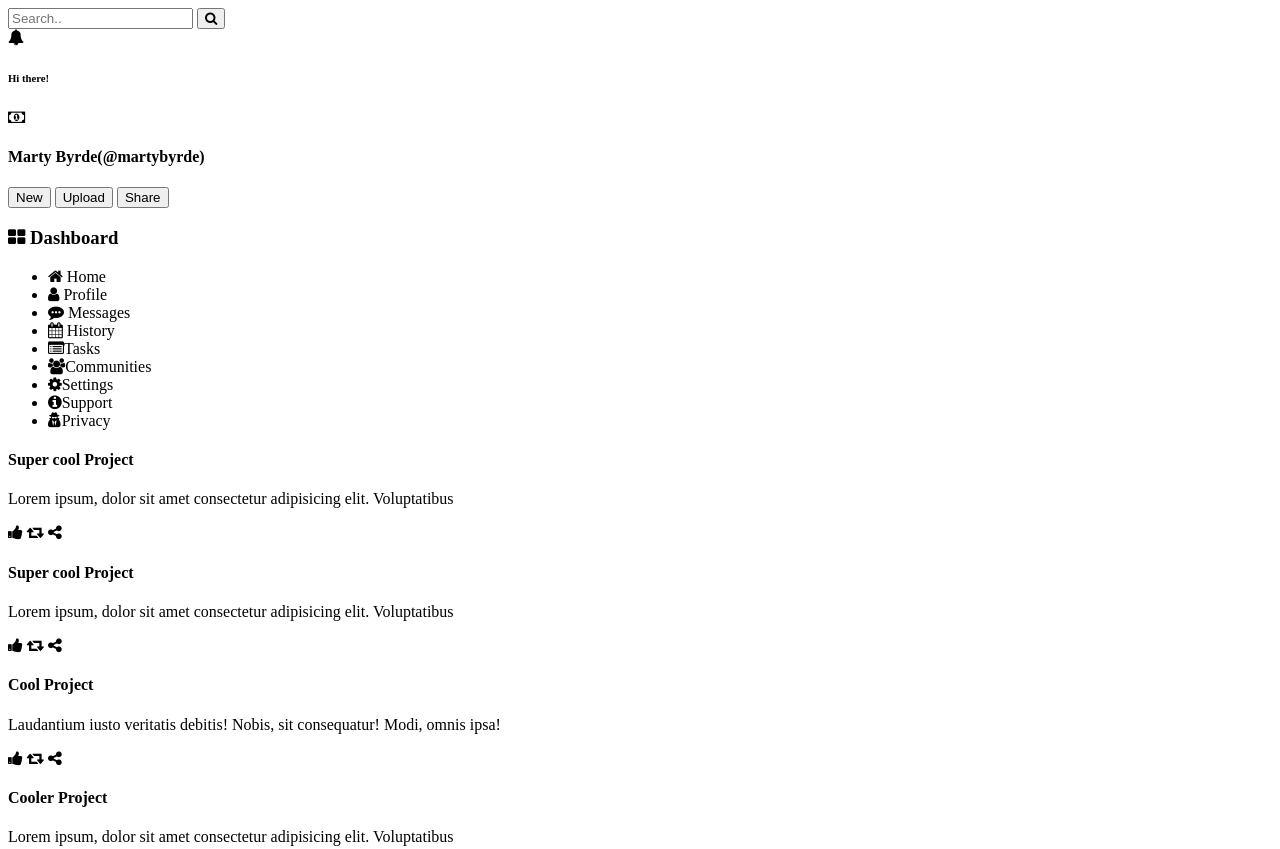
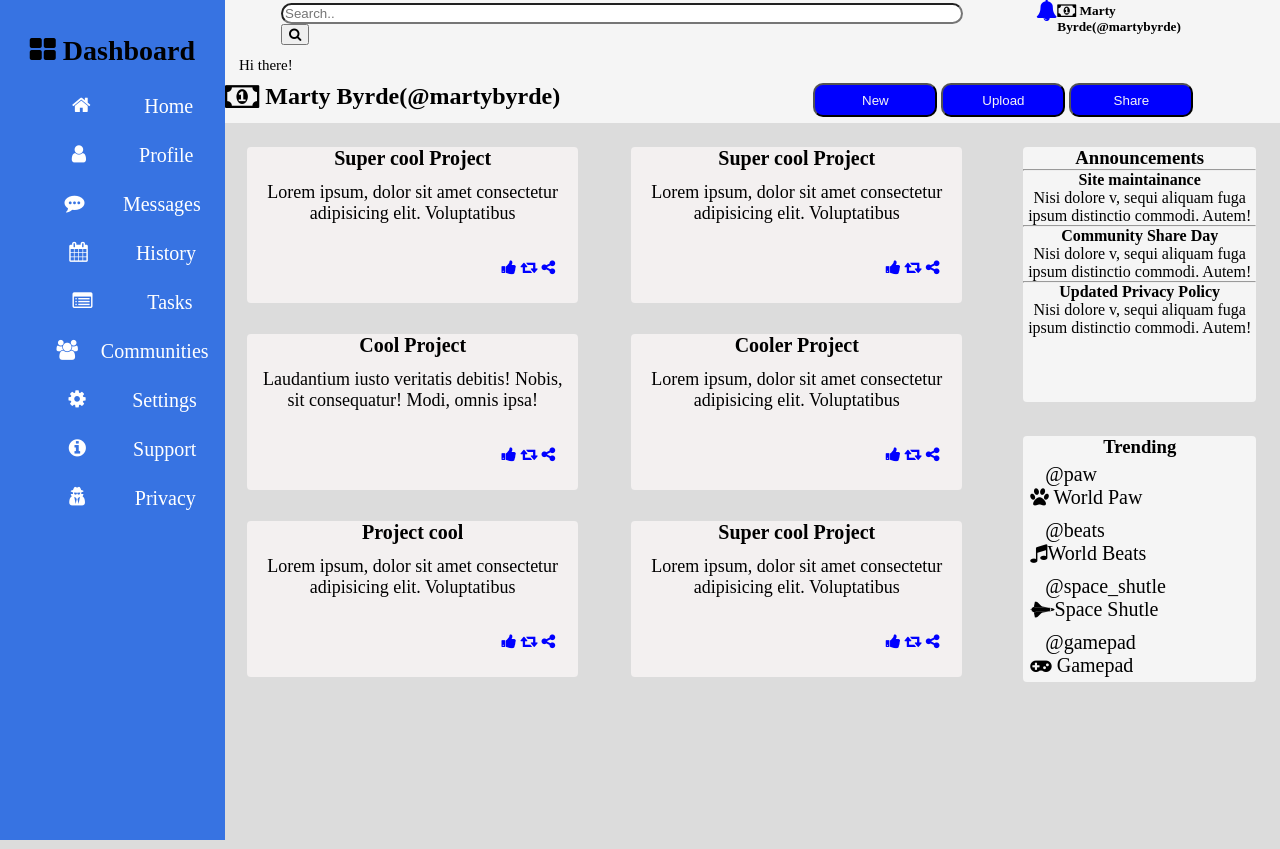
Before and after one commit to kiruidavid/Odin_Admin-dashboard, a plain HTML site: page index.html in a window 1280 px wide. Shown: the top 849 px of the page. After the commit the page ends 800 px from the top, so only its background shows below. Drawn offline with Linux system fonts and the light colour scheme.

Commit message:
Added Styling to the page and organized the layout using grid

```diff
--- a/index.html
+++ b/index.html
@@ -5,41 +5,55 @@
     <meta http-equiv="X-UA-Compatible" content="IE=edge">
     <meta name="viewport" content="width=device-width, initial-scale=1.0">
     <title>Admin Dashboard</title>
+    <link href="./style.css" rel="stylesheet">
+    <!-- CSS only -->
+
     <link rel="stylesheet" href="https://cdnjs.cloudflare.com/ajax/libs/font-awesome/4.7.0/css/font-awesome.min.css">
 </head>
 <body>
     <div class="header">
+        <div id="search-form">
         <form class="example" action="action_page.php">
             <input type="text" placeholder="Search.." name="search">
             <button type="submit"><i class="fa fa-search"></i></button>
           </form>
-          <i class="fa fa-bell" aria-hidden="true"></i>
-
-          <h6>Hi there!</h6>
-          <i class="fa fa-money" aria-hidden="true"></i>
-          <h4>Marty Byrde(@martybyrde)</h4>
-
+          <i class="fa fa-bell fa-lg" aria-hidden="true"></i>
+          <h5> <i class="fa fa-money fa-lg" aria-hidden="true"></i> Marty Byrde(@martybyrde)</h5>
+           </div>
+           <span>Hi there!</span>
+           <div id="icons-row">
+           <h2> <i class="fa fa-money fa-lg" aria-hidden="true"></i> Marty Byrde(@martybyrde)</h2>
+            <div id="buttons">
           <button>New</button>
           <button>Upload</button>
           <button>Share</button>
+           </div>
+           </div>
+    </div>
 
-    </div>
     <div class="sidenav">
         <h3><i class="fa fa-th-large" aria-hidden="true"></i> Dashboard</h3>
         <ul>
-            <li> <i class="fa fa-home" aria-hidden="true"></i> Home</li>
-            <li> <i class="fa fa-user" aria-hidden="true"></i> Profile</li>
-            <li> <i class="fa fa-commenting" aria-hidden="true"></i> Messages</li>
-            <li> <i class="fa fa-calendar" aria-hidden="true"></i> History</li>
-            <li><i class="fa fa-list-alt" aria-hidden="true"></i>Tasks</li>
-            <li><i class="fa fa-users" aria-hidden="true"></i>Communities</li>
-            <li><i class="fa fa-cog" aria-hidden="true"></i>Settings</li>
-            <li><i class="fa fa-info-circle" aria-hidden="true"></i>Support</li>
-            <li><i class="fa fa-user-secret" aria-hidden="true"></i>Privacy</li>
+           <a href="#"> <li> <i class="fa fa-home" aria-hidden="true"></i> Home</li></a>
+           <a href="#"> <li> <i class="fa fa-user" aria-hidden="true"></i> Profile</li></a>
+           <a href="#"><li> <i class="fa fa-commenting" aria-hidden="true"></i> Messages</li></a>
+           <a href="#"><li> <i class="fa fa-calendar" aria-hidden="true"></i> History</li></a>
+           <a href="#"><li><i class="fa fa-list-alt" aria-hidden="true"></i>Tasks</li></a>
+           <a href="#"><li><i class="fa fa-users" aria-hidden="true"></i>Communities</li></a>
+
+           <a href="#"><li><i class="fa fa-cog" aria-hidden="true"></i>Settings</li></a>
+           <a href="#"><li><i class="fa fa-info-circle" aria-hidden="true"></i>Support</li></a>
+           <a href="#"><li><i class="fa fa-user-secret" aria-hidden="true"></i>Privacy</li></a>
+
         </ul>
     </div>
-    <div class="main-content">
-        <div class="card">
+
+    <div class="container">
+
+
+       <div class="main-content">
+
+        <div class="content-card">
             <h4>Super cool Project</h4>
             <p>Lorem ipsum, dolor sit amet consectetur adipisicing elit. Voluptatibus </p>
             <div class="icons">
@@ -48,7 +62,7 @@
                 <i class="fa fa-share-alt" aria-hidden="true"></i>
             </div>
         </div>
-        <div class="card">
+        <div class="content-card">
             <h4>Super cool Project</h4>
             <p>Lorem ipsum, dolor sit amet consectetur adipisicing elit. Voluptatibus </p>
             <div class="icons">
@@ -57,7 +71,7 @@
                 <i class="fa fa-share-alt" aria-hidden="true"></i>
             </div>
         </div>
-        <div class="card">
+        <div class="content-card">
             <h4>Cool Project</h4>
             <p>Laudantium iusto veritatis debitis! Nobis, sit consequatur! Modi, omnis ipsa! </p>
             <div class="icons">
@@ -66,7 +80,7 @@
                 <i class="fa fa-share-alt" aria-hidden="true"></i>
             </div>
         </div>
-        <div class="card">
+        <div class="content-card">
             <h4>Cooler Project</h4>
             <p>Lorem ipsum, dolor sit amet consectetur adipisicing elit. Voluptatibus </p>
             <div class="icons">
@@ -75,7 +89,7 @@
                 <i class="fa fa-share-alt" aria-hidden="true"></i>
             </div>
         </div>
-        <div class="card">
+        <div class="content-card">
             <h4>Project cool</h4>
             <p>Lorem ipsum, dolor sit amet consectetur adipisicing elit. Voluptatibus </p>
             <div class="icons">
@@ -84,7 +98,7 @@
                 <i class="fa fa-share-alt" aria-hidden="true"></i>
             </div>
         </div>
-        <div class="card">
+        <div class="content-card">
             <h4>Super cool Project</h4>
             <p>Lorem ipsum, dolor sit amet consectetur adipisicing elit. Voluptatibus </p>
             <div class="icons">
@@ -93,39 +107,46 @@
                 <i class="fa fa-share-alt" aria-hidden="true"></i>
             </div>
         </div>
-    </div>
-    <div id="side-content">
+        </div>
+        <div id="side-content">
         <div id="announcements-card">
+            <h3>Announcements</h3>
+            <hr>
             <h4>Site maintainance</h4>
             <p> Nisi dolore v, sequi aliquam fuga ipsum distinctio commodi. Autem!</p>
+            <hr>
             <h4>Community Share Day</h4>
             <p> Nisi dolore v, sequi aliquam fuga ipsum distinctio commodi. Autem!</p>
+            <hr>
             <h4>Updated Privacy Policy</h4>
             <p> Nisi dolore v, sequi aliquam fuga ipsum distinctio commodi. Autem!</p>
         </div>
         <div id="trending">
+            <h3>Trending</h3>
+
             <div class="trend-item">
                 <span>@paw</span>
-                <i class="fa fa-paw" aria-hidden="true"></i>
-                <p>World Paw</p>
+
+                <p><i class="fa fa-paw" aria-hidden="true"></i> World Paw</p>
             </div>
             <div class="trend-item">
                 <span>@beats</span>
-                <i class="fa fa-music" aria-hidden="true"></i>
-                <p>World Beats</p>
+
+                <p>  <i class="fa fa-music" aria-hidden="true"></i>World Beats</p>
             </div>
             <div class="trend-item">
                 <span>@space_shutle</span>
-                <i class="fa fa-space-shuttle" aria-hidden="true"></i>
-                <p>Space Shutle</p>
+
+                <p><i class="fa fa-space-shuttle" aria-hidden="true"></i>Space Shutle</p>
             </div>
             <div class="trend-item">
                 <span>@gamepad</span>
-                <i class="fa fa-gamepad" aria-hidden="true"></i>
-                <p>Gamepad</p>
+
+                <p><i class="fa fa-gamepad" aria-hidden="true"></i> Gamepad</p>
             </div>
 
         </div>
     </div>
+    </div>
 </body>
 </html>
--- a/style.css
+++ b/style.css
@@ -0,0 +1,167 @@
+
+*{
+    margin: 0;
+}
+body{
+    background-color: gainsboro;
+}
+.sidenav{
+   background-color: rgb(55, 115, 226);
+   position: fixed;
+   top: 0;
+   left: 0;
+   width: 225px;
+   height: 100%;
+   padding: 20px 0;
+
+}
+.sidenav h3{
+    margin: 15px 15px;
+    text-align: center;
+    font-size: 28px;
+}
+.sidenav a {
+    text-decoration: none;
+    color: white;
+}
+.sidenav ul {
+    list-style: none;
+    margin-top: 23px;
+
+}
+.sidenav li {
+    margin-top: 1rem;
+    padding: 5px;
+    display: flex;
+    justify-content: space-around;
+    text-align: center;
+    font-size: 20px;
+
+}
+.sidenav li i {
+    margin-left: 0.2px;
+}
+#space-between {
+    margin: 4px;
+}
+
+.header{
+    background-color: whitesmoke;
+    height: 123px;
+    margin-left: 225px;
+    display: grid;
+
+}
+#search-form{
+    display: flex;
+    margin: 3px 56px ;
+
+
+}
+
+#search-form input{
+    width: 674px;
+
+    border-radius: 12px;
+
+}
+.fa-bell {
+   margin-left: 73px;
+   color: blue;
+
+}
+.header span {
+    margin: 3px 14px;
+    font-size: 15px;
+}
+#icons-row{
+    display: flex;
+
+}
+#buttons{
+   margin-left: 24%;
+
+}
+#buttons button{
+    border-radius: 10px;
+    background-color: blue;
+    color: whitesmoke;
+    width: 124px;
+    height: 34px;
+}
+
+
+
+
+.container{
+    height: 100%;
+    margin-left: 225px;
+    padding: 0px 10px;
+    display: grid;
+    grid-template-columns: 3fr 1fr;
+    background-color: gainsboro;
+}
+.main-content{
+
+    margin: 24px 12px;
+    display: grid;
+    grid-template-columns: 0.5fr 0.5fr;
+    gap: 1em;
+
+}
+.content-card{
+    width: 90%;
+    height: 156px;
+    border-radius: 4px;
+    background-color: rgb(243, 240, 240);
+    text-align: center ;
+    box-shadow: black;
+
+}
+.content-card h4{
+    font-size: 20px;
+}
+.content-card p {
+    font-size: 18px;
+    margin: 12px;
+}
+.content-card .icons{
+    float: right;
+    margin-right: 23px;
+    margin-top: 23px;
+    color: blue;
+}
+
+#announcements-card{
+    margin: 24px 12px;
+    width: 90%;
+    height: 255px;
+    border-radius: 4px;
+    background-color: whitesmoke;
+    text-align: center;
+}
+#trending{
+    margin: 34px 12px;
+    width: 90%;
+    height: 246px;
+    border-radius: 4px;
+    background-color: whitesmoke;
+
+}
+#trending h3{
+    text-align: center;
+}
+.trend-item{
+    display: flex;
+    flex-direction: column;
+    justify-content: space-between;
+    font-size: 20px;
+    padding: 5px;
+    border: 0.2px  silver;
+}
+.trend-item span{
+ margin-left: 17px;
+}
+.trend-item i {
+    margin-left: 2px ;
+}
```
